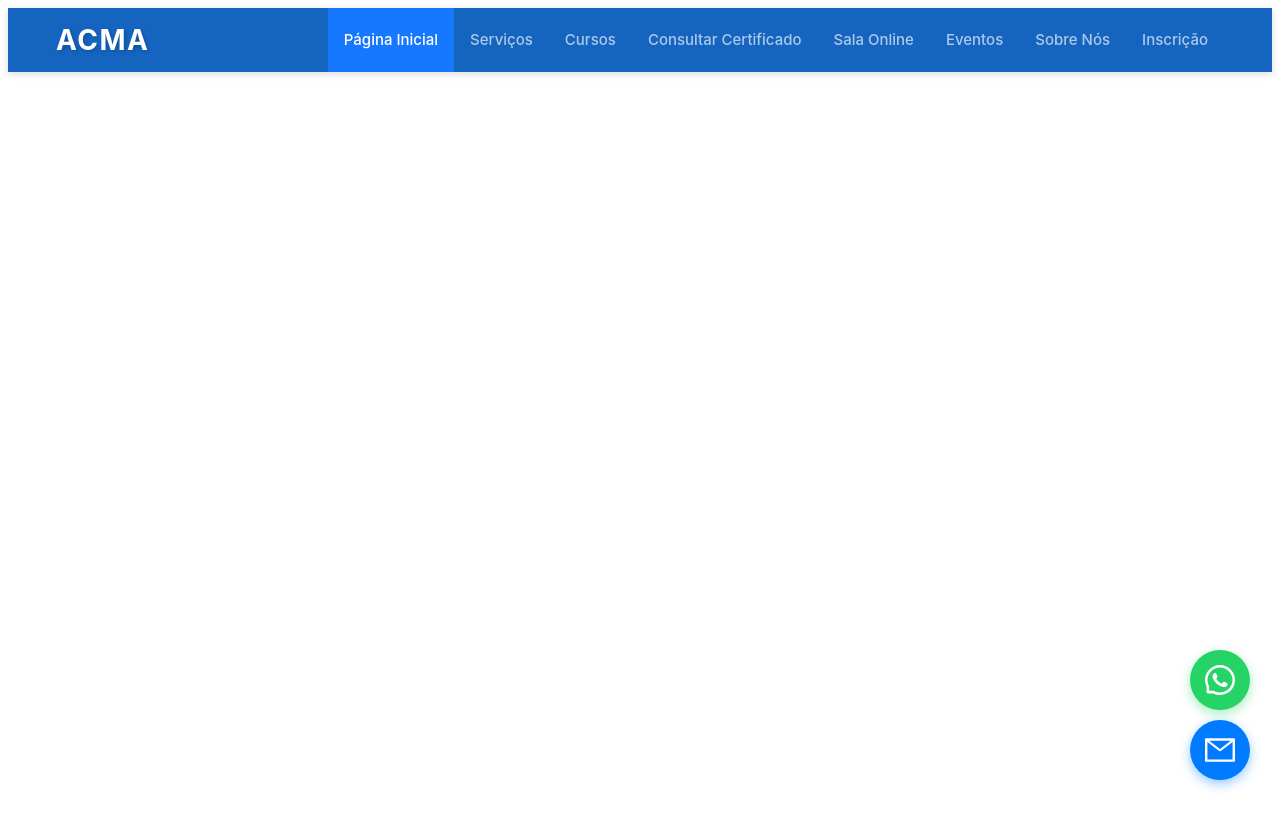
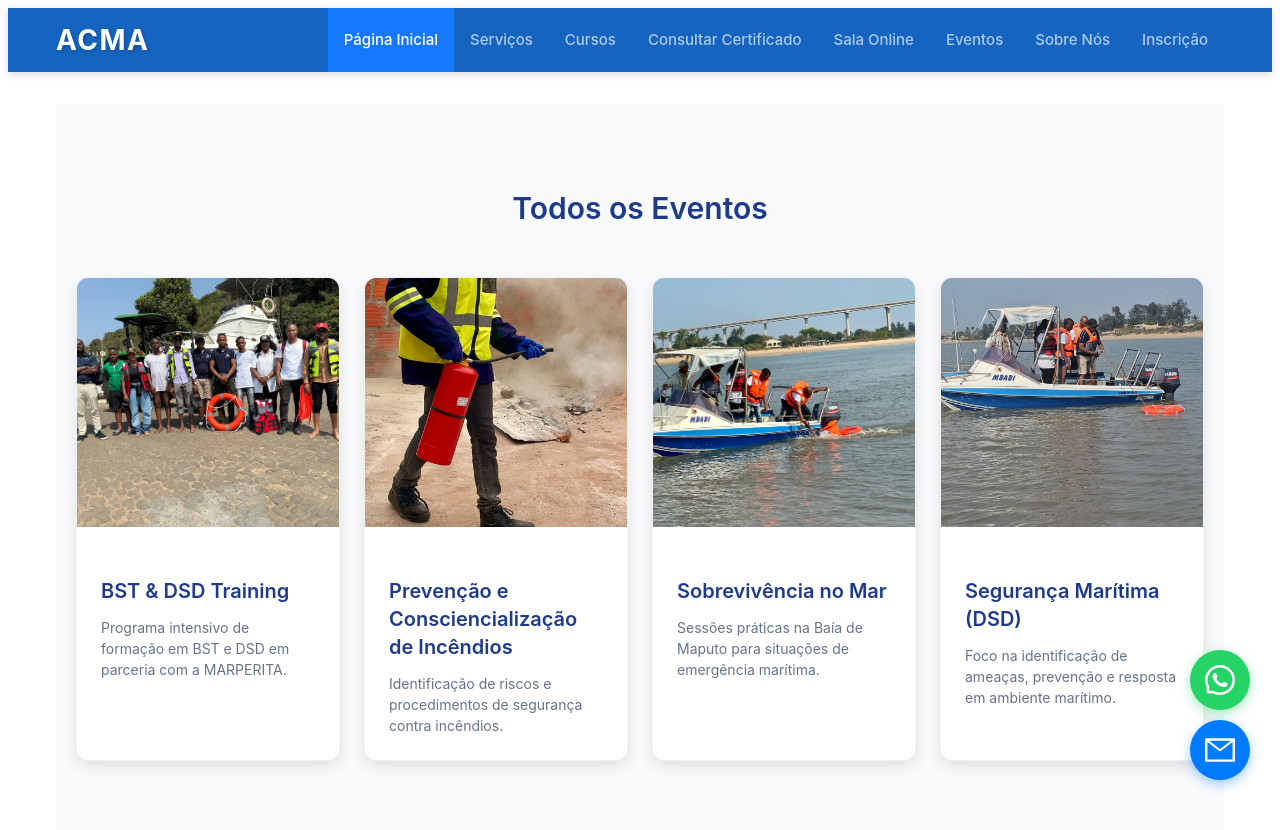
Before and after one commit to Manito27/Acma, a React (Create React App) app: page /eventos in a window 1280 px wide. Shown: the top 830 px of the page. Built offline with nearby package versions, Linux system fonts and the light colour scheme.

Commit message:
from com producao urls

```diff
--- a/src/App.js
+++ b/src/App.js
@@ -3,6 +3,7 @@ import { Layout, Menu } from 'antd';
 import { WhatsAppOutlined, MailOutlined } from '@ant-design/icons';
 import { Routes, Route, useNavigate } from 'react-router-dom';
 import Home from './Pages/Home/Home';
+import Eventos from './Pages/Home/Eventos';
 import Servicos from './Pages/Servicos/Servicos';
 import CursosInternacionais from './Pages/Cursos/CursosInternacionais';
 import Sobre from './Pages/Sobre/Sobre';
@@ -115,6 +116,7 @@ const App = () => {
           <Routes>
             <Route path="/" element={<Home />} />
             <Route path="/home" element={<Home />} />
+            <Route path="/eventos" element={<Eventos />} />
             <Route path="/servicos" element={<Servicos />} />
             <Route path="/cursos" element={<CursosInternacionais />} />
             <Route path="/sobre" element={<Sobre />} />
--- /dev/null
+++ b/src/Pages/Home/Eventos.js
@@ -0,0 +1,138 @@
+import React, { useState } from 'react';
+import { Layout, Typography, Row, Col, Card, Button } from 'antd';
+
+import evento1 from '../../assets/img/evento1.jpg';
+import prevencaoIncendiosImg from '../../assets/img/prevencao-incendios.jpg';
+import sobrevivenciaMarImg from '../../assets/img/sobrevivencia-mar.jpg';
+import segurancaMaritimaImg from '../../assets/img/seguranca-maritima.jpg';
+
+const { Content } = Layout;
+const { Title, Paragraph } = Typography;
+
+const Eventos = () => {
+  const [selectedEvent, setSelectedEvent] = useState(null);
+
+  const eventos = [
+    {
+      id: 1,
+      title: 'BST & DSD Training',
+      image: evento1,
+      description: 'Programa intensivo de formação em BST e DSD em parceria com a MARPERITA.',
+      fullDetails: `
+**Objetivo:** Capacitar profissionais para operações seguras em ambientes marítimos, atendendo normas internacionais da IMO.
+**Público-alvo:** Tripulantes, oficiais de segurança, gestores marítimos e profissionais da indústria naval.
+**Duração:** 5 dias (teoria e prática).
+**Atividades:** Sessões teóricas, simulações práticas de emergência, exercícios de evacuação, treinamento em equipamentos de segurança.
+**Resultados Esperados:** Profissionais preparados para enfrentar situações de emergência no mar, garantindo a segurança de tripulação e cargas.
+**Benefícios:** Certificação reconhecida internacionalmente e aumento da eficiência operacional da empresa.
+      `
+    },
+    {
+      id: 2,
+      title: 'Prevenção e Consciencialização de Incêndios',
+      image: prevencaoIncendiosImg,
+      description: 'Identificação de riscos e procedimentos de segurança contra incêndios.',
+      fullDetails: `
+**Objetivo:** Reduzir riscos de incêndio em empresas e edifícios, capacitando colaboradores a agir rapidamente em situações de emergência.
+**Público-alvo:** Funcionários de empresas, gestores de segurança e brigadas de incêndio.
+**Duração:** 2 dias.
+**Atividades:** Treinamento em uso de extintores, planos de evacuação, simulações práticas e identificação de riscos potenciais.
+**Resultados Esperados:** Participantes capazes de identificar riscos, agir preventivamente e responder adequadamente a emergências.
+**Benefícios:** Ambiente de trabalho mais seguro e conformidade com normas de segurança.
+      `
+    },
+    {
+      id: 3,
+      title: 'Sobrevivência no Mar',
+      image: sobrevivenciaMarImg,
+      description: 'Sessões práticas na Baía de Maputo para situações de emergência marítima.',
+      fullDetails: `
+**Objetivo:** Ensinar técnicas de sobrevivência em mar aberto e situações de emergência.
+**Público-alvo:** Tripulantes, oficiais de bordo e profissionais marítimos.
+**Duração:** 3 dias.
+**Atividades:** Treinamento em botes salva-vidas, sinalização de socorro, primeiros socorros, técnicas de natação e resgate.
+**Resultados Esperados:** Profissionais capazes de se proteger e auxiliar outros durante emergências marítimas.
+**Benefícios:** Redução de riscos e aumento da confiança operacional no mar.
+      `
+    },
+    {
+      id: 4,
+      title: 'Segurança Marítima (DSD)',
+      image: segurancaMaritimaImg,
+      description: 'Foco na identificação de ameaças, prevenção e resposta em ambiente marítimo.',
+      fullDetails: `
+**Objetivo:** Capacitar profissionais para identificar ameaças e implementar medidas de segurança em navios e portos.
+**Público-alvo:** Oficiais de segurança, tripulantes e gestores de transporte marítimo.
+**Duração:** 4 dias.
+**Atividades:** Avaliação de risco, proteção de cargas, simulações de incidentes, protocolos de segurança e prevenção de ataques.
+**Resultados Esperados:** Tripulação treinada para prevenção de incidentes e resposta eficiente a ameaças marítimas.
+**Benefícios:** Conformidade com normas internacionais e aumento da segurança operacional.
+      `
+    }
+  ];
+
+  const cardStyle = {
+    borderRadius: '12px',
+    boxShadow: '0 6px 16px rgba(0, 0, 0, 0.1)',
+    transition: 'all 0.3s ease',
+    overflow: 'hidden',
+    height: '100%'
+  };
+
+  const imageStyle = {
+    height: '250px',
+    width: '100%',
+    objectFit: 'cover'
+  };
+
+  return (
+    <Layout style={{ background: '#f8fafc', minHeight: '100vh' }}>
+      <Content style={{ padding: '60px 20px' }}>
+        <div style={{ maxWidth: '1400px', margin: '0 auto' }}>
+          <Title level={2} style={{ textAlign: 'center', marginBottom: '50px', color: '#1e3a8a' }}>
+            {selectedEvent ? selectedEvent.title : 'Todos os Eventos'}
+          </Title>
+
+          {selectedEvent ? (
+            <div>
+              <Card
+                hoverable
+                style={{ ...cardStyle, maxWidth: '800px', margin: '0 auto' }}
+                cover={<img src={selectedEvent.image} alt={selectedEvent.title} style={{ height: '400px', objectFit: 'cover' }} />}
+              >
+                <Paragraph style={{ color: '#64748b', lineHeight: '1.8', whiteSpace: 'pre-line' }}>
+                  {selectedEvent.fullDetails}
+                </Paragraph>
+                <Button type="primary" onClick={() => setSelectedEvent(null)}>
+                  Voltar para todos os eventos
+                </Button>
+              </Card>
+            </div>
+          ) : (
+            <Row gutter={[24, 24]}>
+              {eventos.map((evento) => (
+                <Col xs={24} sm={12} lg={6} key={evento.id}>
+                  <Card
+                    hoverable
+                    style={cardStyle}
+                    cover={<img src={evento.image} alt={evento.title} style={imageStyle} />}
+                    onClick={() => setSelectedEvent(evento)}
+                  >
+                    <Title level={4} style={{ color: '#1e3a8a', marginBottom: '12px' }}>
+                      {evento.title}
+                    </Title>
+                    <Paragraph style={{ color: '#64748b', lineHeight: '1.5', margin: 0 }}>
+                      {evento.description}
+                    </Paragraph>
+                  </Card>
+                </Col>
+              ))}
+            </Row>
+          )}
+        </div>
+      </Content>
+    </Layout>
+  );
+};
+
+export default Eventos;
--- a/src/Pages/admin/Membros.js
+++ b/src/Pages/admin/Membros.js
@@ -5,7 +5,7 @@ const Membros = () => {
   const [membros] = useState([
     {
       key: "1",
-      nome: "João Manuel",
+      nome: "João Manuel macuacuaa....",
       email: "joao@email.com",
     },
     {
```
Also changed, not shown: src/Pages/Inscricao/F_nscricao.js (+15 -85 lines).
